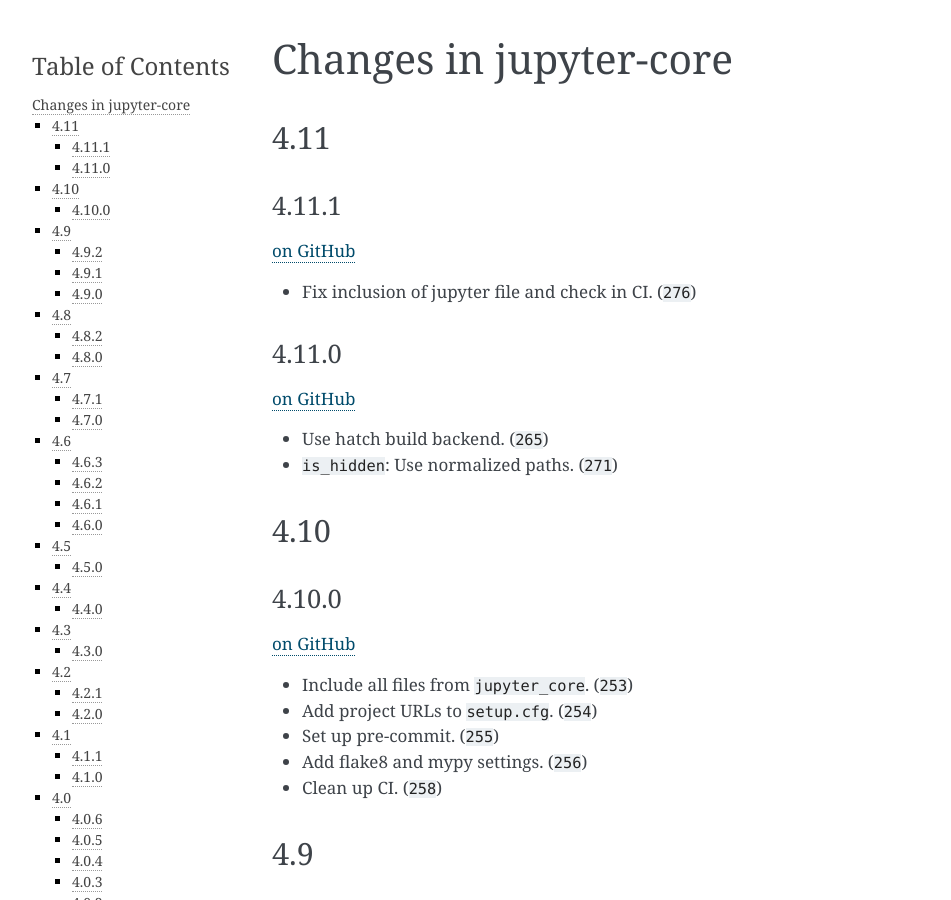
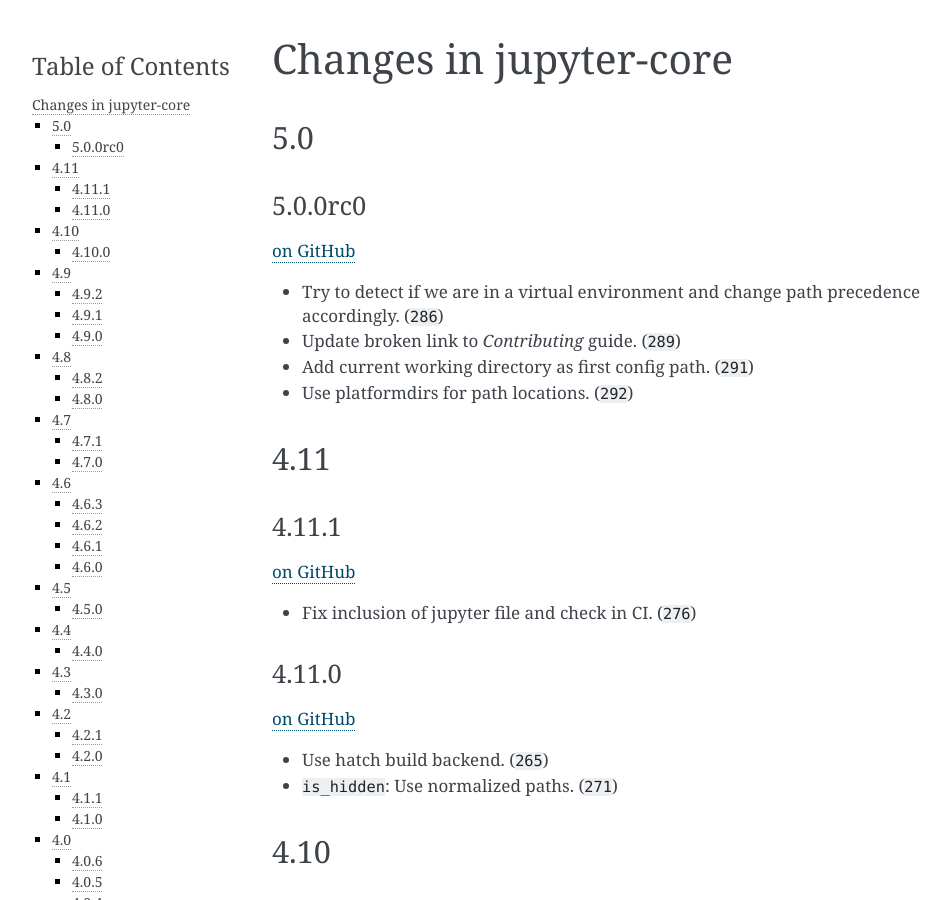
Before and after one commit to jupyter/jupyter_core, a Sphinx documentation site: the page built from docs/changelog.rst, in a window 1280 px wide and 900 px high. Shown: the whole window, without its empty margins (148-1099 px from the left). Built offline with Sphinx 7.4.7, drawn with Linux system fonts in a browser that asks for light colours; cross-references to code outside the pages are shown as plain code.

Commit message:
Release 5.0.0rc0

```diff
--- a/docs/changelog.rst
+++ b/docs/changelog.rst
@@ -1,5 +1,20 @@
 Changes in jupyter-core
 =======================
+
+5.0
+---
+
+5.0.0rc0
+~~~~~~~~
+
+`on
+GitHub <https://github.com/jupyter/jupyter_core/releases/tag/5.0.0rc0>`__
+
+* Try to detect if we are in a virtual environment and change path precedence accordingly. (:ghpull:`286`)
+* Update broken link to `Contributing` guide. (:ghpull:`289`)
+* Add current working directory as first config path. (:ghpull:`291`)
+* Use platformdirs for path locations. (:ghpull:`292`)
+
 
 4.11
 ----
--- a/jupyter_core/version.py
+++ b/jupyter_core/version.py
@@ -5,8 +5,8 @@
 
 VersionInfo = namedtuple("VersionInfo", ["major", "minor", "micro", "releaselevel", "serial"])
 
-version_info = VersionInfo(4, 11, 1, "final", 0)
-__version__ = "4.11.1"
+version_info = VersionInfo(5, 0, 0, "rc", 0)
+__version__ = "5.0.0rc0"
 
 _specifier_ = {"alpha": "a", "beta": "b", "candidate": "rc", "final": "", "dev": "dev"}
 
```
